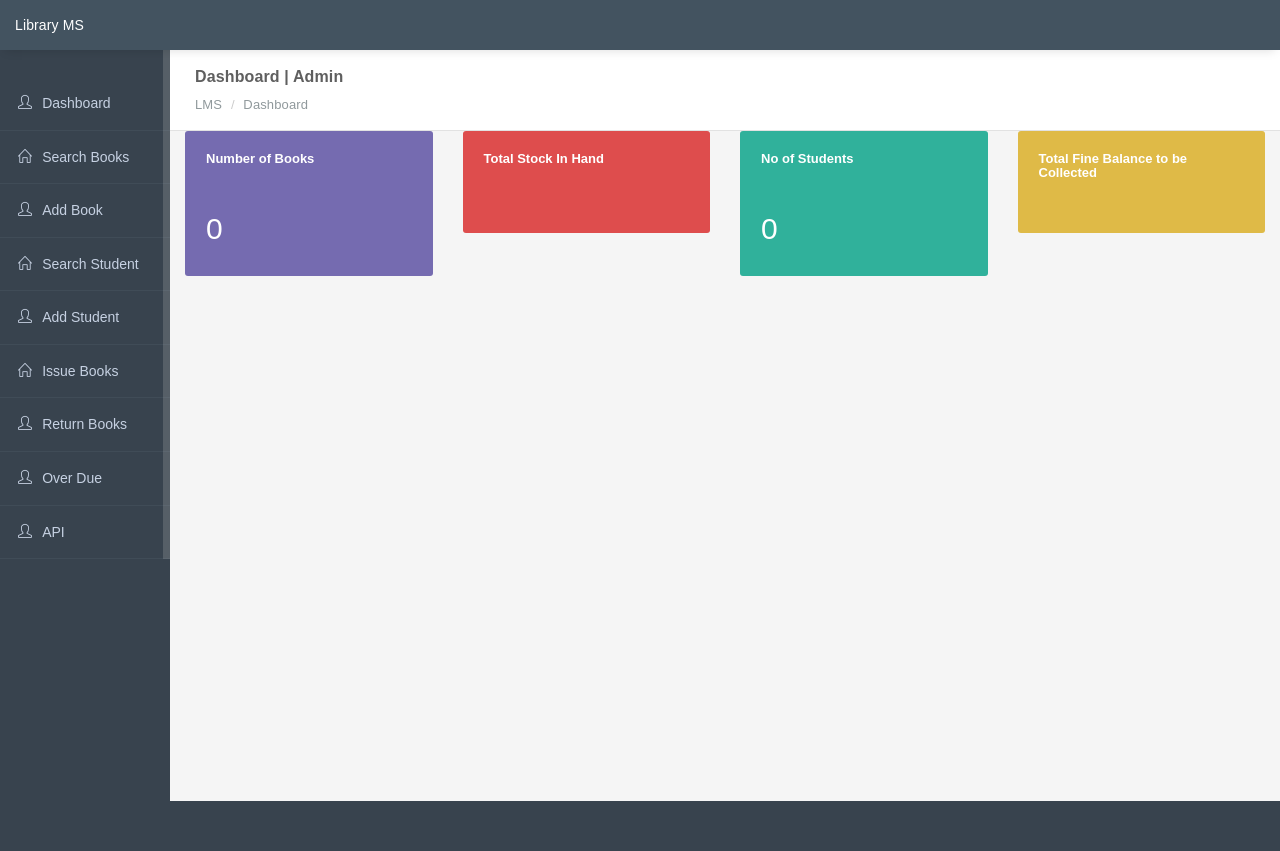
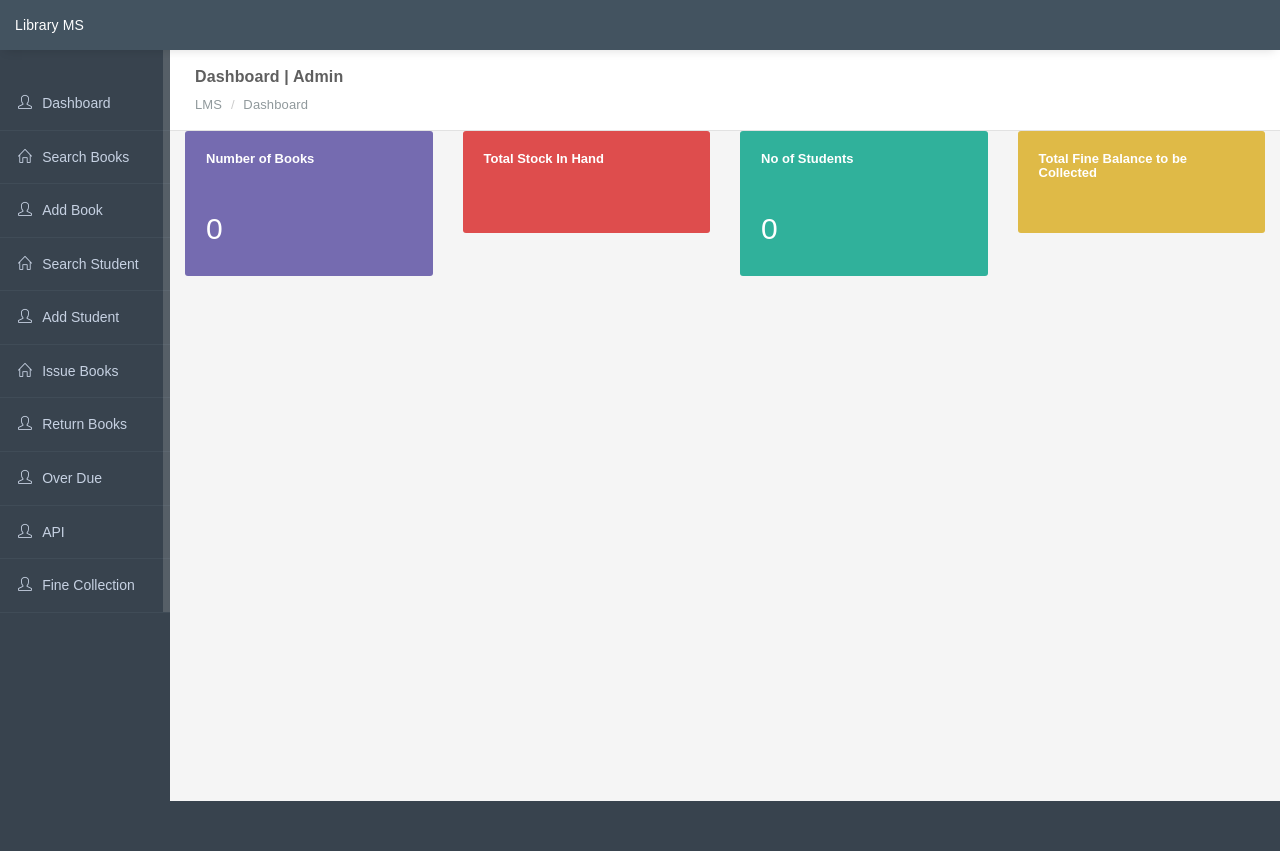
Before and after one commit to afsalkm14/Library-Management-System, a PHP site: page / in a window 1280 px wide. Run offline with PHP 8.4, Linux system fonts and the light colour scheme; data that the repository does not hold is empty; some libraries are stand-ins or nearby versions.

Commit message:
Modification

```diff
--- a/CollectFine.php
+++ b/CollectFine.php
@@ -78,6 +78,7 @@
                       <li><a href="ReturnBooks.php" class="waves-effect waves-button"><span class="menu-icon icon-user"></span><p>Return Books</p></a></li>
                       <li><a href="overdue.php" class="waves-effect waves-button"><span class="menu-icon icon-user"></span><p>Over Due</p></a></li>
                       <li><a href="RESTAPI.php" class="waves-effect waves-button"><span class="menu-icon icon-user"></span><p>API</p></a></li>
+                      <li><a href="CollectFine.php" class="waves-effect waves-button"><span class="menu-icon icon-user"></span><p>Fine Collection</p></a></li>
 
                     </ul>
                 </div><!-- Page Sidebar Inner -->
--- a/DisplayBooks.php
+++ b/DisplayBooks.php
@@ -78,7 +78,7 @@
                       <li><a href="ReturnBooks.php" class="waves-effect waves-button"><span class="menu-icon icon-user"></span><p>Return Books</p></a></li>
                       <li><a href="overdue.php" class="waves-effect waves-button"><span class="menu-icon icon-user"></span><p>Over Due</p></a></li>
                       <li><a href="RESTAPI.php" class="waves-effect waves-button"><span class="menu-icon icon-user"></span><p>API</p></a></li>
-
+                      <li><a href="CollectFine.php" class="waves-effect waves-button"><span class="menu-icon icon-user"></span><p>Fine Collection</p></a></li>
                     </ul>
                 </div><!-- Page Sidebar Inner -->
             </div><!-- Page Sidebar -->
--- a/DisplayStudents.php
+++ b/DisplayStudents.php
@@ -78,7 +78,7 @@
                       <li><a href="ReturnBooks.php" class="waves-effect waves-button"><span class="menu-icon icon-user"></span><p>Return Books</p></a></li>
                       <li><a href="overdue.php" class="waves-effect waves-button"><span class="menu-icon icon-user"></span><p>Over Due</p></a></li>
                       <li><a href="RESTAPI.php" class="waves-effect waves-button"><span class="menu-icon icon-user"></span><p>API</p></a></li>
-
+                      <li><a href="CollectFine.php" class="waves-effect waves-button"><span class="menu-icon icon-user"></span><p>Fine Collection</p></a></li>
                     </ul>
                 </div><!-- Page Sidebar Inner -->
             </div><!-- Page Sidebar -->
--- a/EnterBooks.php
+++ b/EnterBooks.php
@@ -78,7 +78,7 @@
                       <li><a href="ReturnBooks.php" class="waves-effect waves-button"><span class="menu-icon icon-user"></span><p>Return Books</p></a></li>
                       <li><a href="overdue.php" class="waves-effect waves-button"><span class="menu-icon icon-user"></span><p>Over Due</p></a></li>
                       <li><a href="RESTAPI.php" class="waves-effect waves-button"><span class="menu-icon icon-user"></span><p>API</p></a></li>
-
+                      <li><a href="CollectFine.php" class="waves-effect waves-button"><span class="menu-icon icon-user"></span><p>Fine Collection</p></a></li>
                     </ul>
                 </div><!-- Page Sidebar Inner -->
             </div><!-- Page Sidebar -->
--- a/EnterStudents.php
+++ b/EnterStudents.php
@@ -78,7 +78,7 @@
                       <li><a href="ReturnBooks.php" class="waves-effect waves-button"><span class="menu-icon icon-user"></span><p>Return Books</p></a></li>
                       <li><a href="overdue.php" class="waves-effect waves-button"><span class="menu-icon icon-user"></span><p>Over Due</p></a></li>
                       <li><a href="RESTAPI.php" class="waves-effect waves-button"><span class="menu-icon icon-user"></span><p>API</p></a></li>
-
+                        <li><a href="CollectFine.php" class="waves-effect waves-button"><span class="menu-icon icon-user"></span><p>Fine Collection</p></a></li>
 
                     </ul>
                 </div><!-- Page Sidebar Inner -->
--- a/IssueBooks.php
+++ b/IssueBooks.php
@@ -78,7 +78,7 @@
                       <li><a href="ReturnBooks.php" class="waves-effect waves-button"><span class="menu-icon icon-user"></span><p>Return Books</p></a></li>
                       <li><a href="overdue.php" class="waves-effect waves-button"><span class="menu-icon icon-user"></span><p>Over Due</p></a></li>
                       <li><a href="RESTAPI.php" class="waves-effect waves-button"><span class="menu-icon icon-user"></span><p>API</p></a></li>
-
+                        <li><a href="CollectFine.php" class="waves-effect waves-button"><span class="menu-icon icon-user"></span><p>Fine Collection</p></a></li>
                     </ul>
                 </div><!-- Page Sidebar Inner -->
             </div><!-- Page Sidebar -->
--- a/RESTAPI.php
+++ b/RESTAPI.php
@@ -78,7 +78,7 @@
                       <li><a href="ReturnBooks.php" class="waves-effect waves-button"><span class="menu-icon icon-user"></span><p>Return Books</p></a></li>
                       <li><a href="overdue.php" class="waves-effect waves-button"><span class="menu-icon icon-user"></span><p>Over Due</p></a></li>
                       <li><a href="RESTAPI.php" class="waves-effect waves-button"><span class="menu-icon icon-user"></span><p>API</p></a></li>
-
+                      <li><a href="CollectFine.php" class="waves-effect waves-button"><span class="menu-icon icon-user"></span><p>Fine Collection</p></a></li>
                     </ul>
                 </div><!-- Page Sidebar Inner -->
             </div><!-- Page Sidebar -->
--- a/ReturnBooks.php
+++ b/ReturnBooks.php
@@ -86,7 +86,7 @@
                         <li><a href="ReturnBooks.php" class="waves-effect waves-button"><span class="menu-icon icon-user"></span><p>Return Books</p></a></li>
                         <li><a href="overdue.php" class="waves-effect waves-button"><span class="menu-icon icon-user"></span><p>Over Due</p></a></li>
                         <li><a href="RESTAPI.php" class="waves-effect waves-button"><span class="menu-icon icon-user"></span><p>API</p></a></li>
-
+                        <li><a href="CollectFine.php" class="waves-effect waves-button"><span class="menu-icon icon-user"></span><p>Fine Collection</p></a></li>
                       </ul>
                   </div><!-- Page Sidebar Inner -->
               </div><!-- Page Sidebar -->
--- a/SearchBooks.php
+++ b/SearchBooks.php
@@ -78,7 +78,7 @@
                       <li><a href="ReturnBooks.php" class="waves-effect waves-button"><span class="menu-icon icon-user"></span><p>Return Books</p></a></li>
                       <li><a href="overdue.php" class="waves-effect waves-button"><span class="menu-icon icon-user"></span><p>Over Due</p></a></li>
                       <li><a href="RESTAPI.php" class="waves-effect waves-button"><span class="menu-icon icon-user"></span><p>API</p></a></li>
-
+                      <li><a href="CollectFine.php" class="waves-effect waves-button"><span class="menu-icon icon-user"></span><p>Fine Collection</p></a></li>
                     </ul>
                 </div><!-- Page Sidebar Inner -->
             </div><!-- Page Sidebar -->
--- a/SearchStudents.php
+++ b/SearchStudents.php
@@ -78,7 +78,7 @@
                       <li><a href="ReturnBooks.php" class="waves-effect waves-button"><span class="menu-icon icon-user"></span><p>Return Books</p></a></li>
                       <li><a href="overdue.php" class="waves-effect waves-button"><span class="menu-icon icon-user"></span><p>Over Due</p></a></li>
                       <li><a href="RESTAPI.php" class="waves-effect waves-button"><span class="menu-icon icon-user"></span><p>API</p></a></li>
-
+                      <li><a href="CollectFine.php" class="waves-effect waves-button"><span class="menu-icon icon-user"></span><p>Fine Collection</p></a></li>
                     </ul>
                 </div><!-- Page Sidebar Inner -->
             </div><!-- Page Sidebar -->
--- a/index.php
+++ b/index.php
@@ -78,7 +78,7 @@
                         <li><a href="ReturnBooks.php" class="waves-effect waves-button"><span class="menu-icon icon-user"></span><p>Return Books</p></a></li>
                         <li><a href="overdue.php" class="waves-effect waves-button"><span class="menu-icon icon-user"></span><p>Over Due</p></a></li>
                         <li><a href="RESTAPI.php" class="waves-effect waves-button"><span class="menu-icon icon-user"></span><p>API</p></a></li>
-
+                        <li><a href="CollectFine.php" class="waves-effect waves-button"><span class="menu-icon icon-user"></span><p>Fine Collection</p></a></li>
 
 
                     </ul>
--- a/overdue.php
+++ b/overdue.php
@@ -78,7 +78,7 @@
                       <li><a href="ReturnBooks.php" class="waves-effect waves-button"><span class="menu-icon icon-user"></span><p>Return Books</p></a></li>
                       <li><a href="overdue.php" class="waves-effect waves-button"><span class="menu-icon icon-user"></span><p>Over Due</p></a></li>
                       <li><a href="RESTAPI.php" class="waves-effect waves-button"><span class="menu-icon icon-user"></span><p>API</p></a></li>
-
+                      <li><a href="CollectFine.php" class="waves-effect waves-button"><span class="menu-icon icon-user"></span><p>Fine Collection</p></a></li>
                     </ul>
                 </div><!-- Page Sidebar Inner -->
             </div><!-- Page Sidebar -->
```
